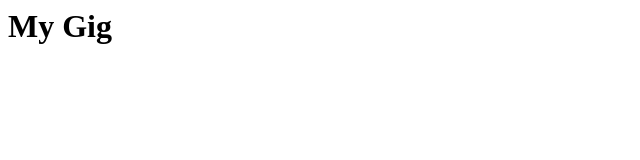
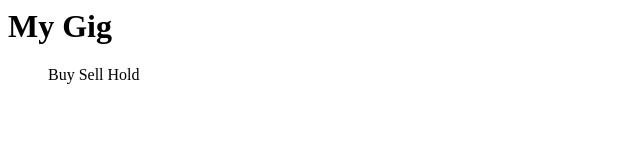
Before and after one commit to Thrive8/Thrive8.github.io, a plain HTML site: page index.html in a window 1280 px wide. Shown: the full height of the page, 0-640 px from the left. Drawn offline with Linux system fonts and the light colour scheme.

Commit message:
Add ordered list for Buy, Sell, Hold options

```diff
--- a/index.html
+++ b/index.html
@@ -1 +1,6 @@
 <h1>My Gig</h1>
+  <ol>
+    Buy
+    Sell
+    Hold
+  </ol>
```
